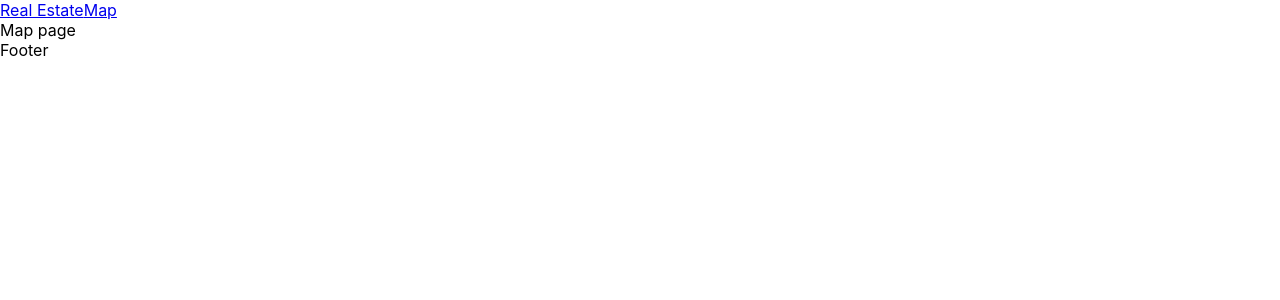
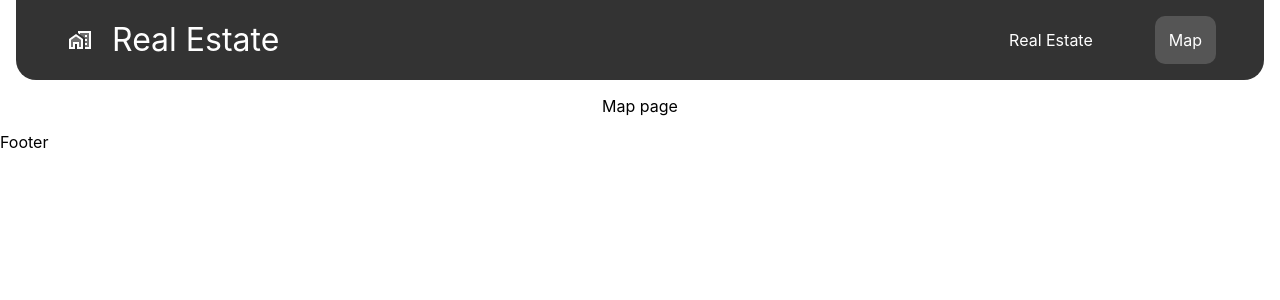
Before and after one commit to igalbo/propdo, a React (Create React App) app: page /map in a window 1280 px wide. Shown: the top 300 px of the page. Built offline with nearby package versions, Linux system fonts and the light colour scheme.

Commit message:
styled navbar

```diff
--- a/src/App.css
+++ b/src/App.css
@@ -1,12 +1,25 @@
-.App {
+/* .App {
   text-align: center;
 }
 
 .App-logo {
   height: 40vmin;
   pointer-events: none;
+} */
+
+* {
+  box-sizing: border-box;
 }
 
+body {
+  margin: 0;
+}
+
+.container {
+  margin: 1rem;
+  text-align: center;
+}
+/*
 @media (prefers-reduced-motion: no-preference) {
   .App-logo {
     animation: App-logo-spin infinite 20s linear;
@@ -35,4 +48,4 @@
   to {
     transform: rotate(360deg);
   }
-}
+} */
--- a/src/App.js
+++ b/src/App.js
@@ -1,23 +1,23 @@
 import "./App.css";
 import { BrowserRouter as Router, Routes, Route, Link } from "react-router-dom";
+import { ViewProvider } from "./ViewContext";
 import RealEstate from "./pages/RealEstate";
 import Map from "./pages/Map";
 import ErrorPage from "./pages/ErrorPage";
-import { ViewProvider } from "./ViewContext";
+import NavBar from "./components/NavBar/NavBar";
 
 function App() {
   return (
     <ViewProvider>
       <Router>
-        <nav>
-          <Link to="/real-estate">Real Estate</Link>
-          <Link to="/map">Map</Link>
-        </nav>
-        <Routes>
-          <Route path="/real-estate" element={<RealEstate />} />
-          <Route path="/map" element={<Map />} />
-          <Route path="*" element={<ErrorPage />} />
-        </Routes>
+        <NavBar />
+        <div className="container">
+          <Routes>
+            <Route path="/real-estate" element={<RealEstate />} />
+            <Route path="/map" element={<Map />} />
+            <Route path="*" element={<ErrorPage />} />
+          </Routes>
+        </div>
         <div>Footer</div>
       </Router>
     </ViewProvider>
--- /dev/null
+++ b/src/components/NavBar/NavBar.css
@@ -0,0 +1,46 @@
+.nav {
+  background-color: #333;
+  color: white;
+  display: flex;
+  justify-content: space-between;
+  align-items: stretch;
+  gap: 2rem;
+  padding: 1rem 3rem;
+  margin: 0 1rem;
+  border-radius: 0 0 20px 20px;
+}
+
+.site-title {
+  font-size: 2rem;
+  gap: 20px;
+}
+
+.nav ul {
+  padding: 0;
+  margin: 0;
+  list-style: none;
+  display: flex;
+  gap: 3rem;
+}
+
+.nav a {
+  color: inherit;
+  text-decoration: none;
+  height: 100%;
+  display: flex;
+  align-items: center;
+  padding: 0.25rem;
+}
+
+.nav li {
+  border-radius: 10px;
+  padding: 10px;
+}
+
+.nav li.active {
+  background-color: #555;
+}
+
+.nav li:hover {
+  background-color: #777;
+}
--- /dev/null
+++ b/src/components/NavBar/NavBar.js
@@ -0,0 +1,34 @@
+import React from "react";
+import { Link, useMatch, useResolvedPath } from "react-router-dom";
+import MapsHomeWorkTwoToneIcon from "@mui/icons-material/MapsHomeWorkTwoTone";
+import "./NavBar.css";
+
+const NavBar = () => {
+  return (
+    <nav className="nav">
+      <Link to="/" className="site-title">
+        <MapsHomeWorkTwoToneIcon />
+        Real Estate
+      </Link>
+      <ul>
+        <CustomLink to="/real-estate">Real Estate</CustomLink>
+        <CustomLink to="/map">Map</CustomLink>
+      </ul>
+    </nav>
+  );
+};
+
+const CustomLink = ({ to, children, ...props }) => {
+  const fullPath = useResolvedPath(to);
+  const isActive = useMatch({ path: fullPath.pathname, end: true });
+
+  return (
+    <li className={isActive && "active"}>
+      <Link to={to} {...props}>
+        {children}
+      </Link>
+    </li>
+  );
+};
+
+export default NavBar;
```
